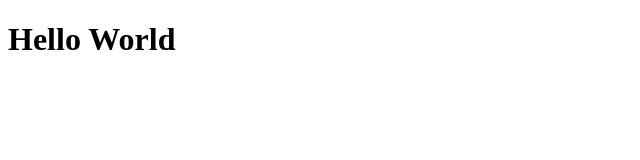
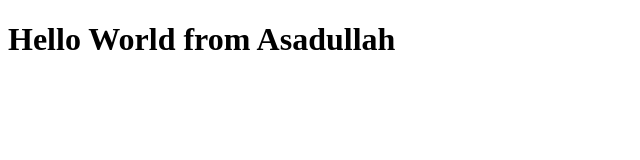
Before and after one commit to Asadullah007/BootCamp2020, a plain HTML site: page index.html in a window 1280 px wide. Shown: the whole page, without its empty margins (0-640 px from the left). Drawn offline with Linux system fonts and the light colour scheme.

Commit message:
name
name

```diff
--- a/index.html
+++ b/index.html
@@ -6,6 +6,6 @@
     <title>| BootCamp2020 | </title>
 </head>
 <body>
-    <h1>Hello World</h1>
+    <h1>Hello World from Asadullah</h1>
 </body>
 </html>
```
